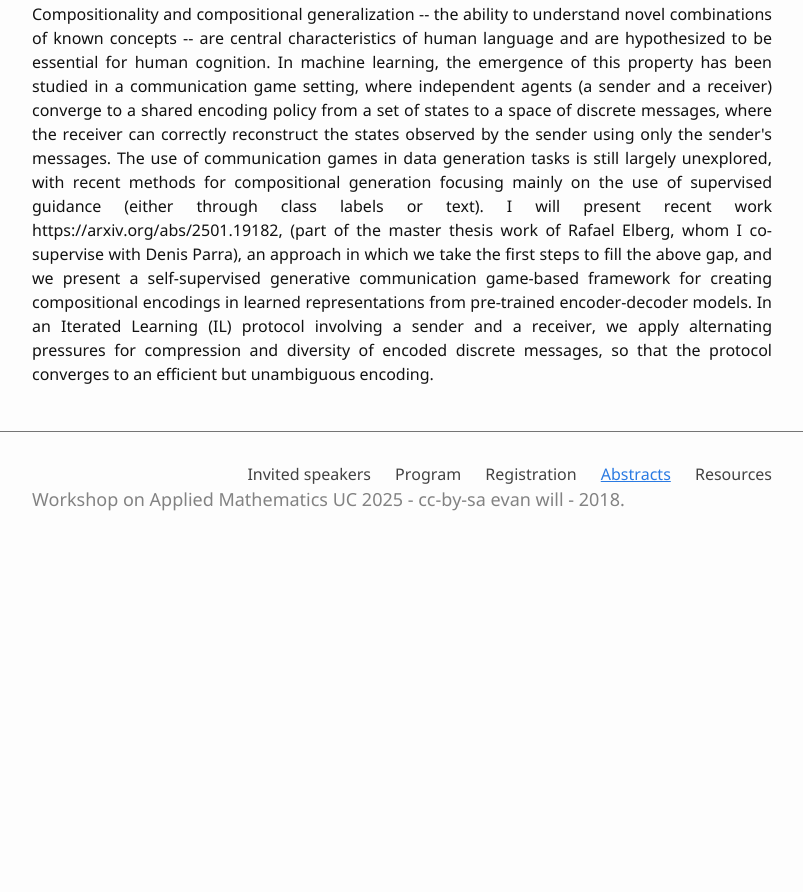
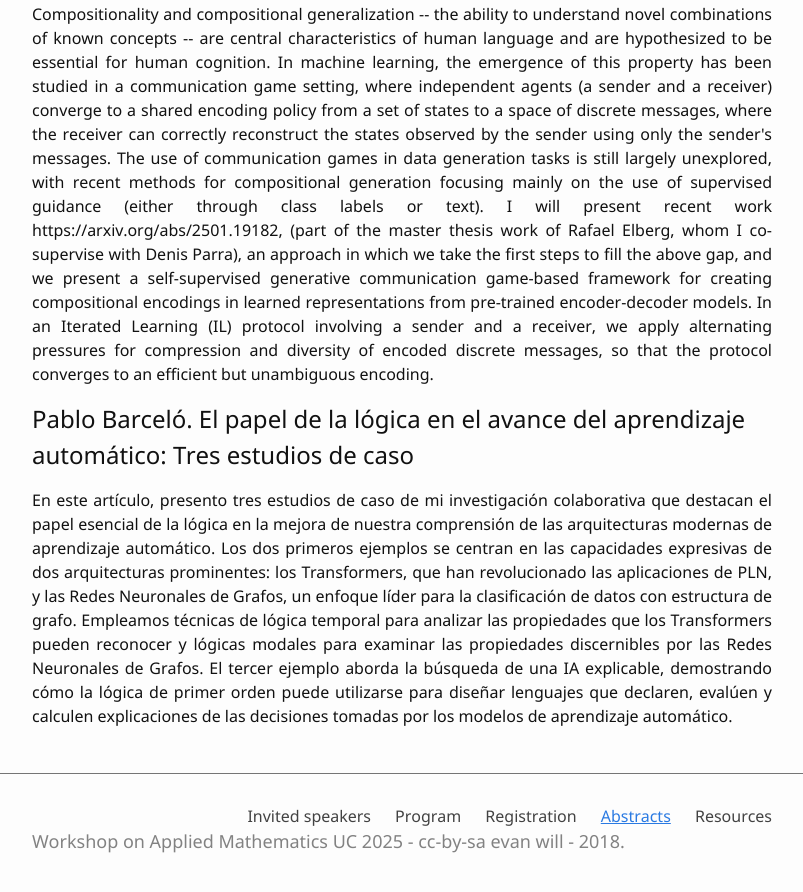
Before and after one commit to AppliedMathUC/workshop-applied-math-2025, a Jekyll site: the page built from 3-lesson.md, in a window 1280 px wide and 900 px high, scrolled down 590 px. Shown: the top 892 px of the window, without its empty margins (238-1041 px from the left). Built offline with Jekyll 4.4.1, drawn with Linux system fonts in a browser that asks for light colours; before the commit the page ends 1148 px from its top, so only the background shows below that.

Commit message:
Update 3-lesson.md

```diff
--- a/3-lesson.md
+++ b/3-lesson.md
@@ -15,3 +15,8 @@ We present a framework for deriving rigorous and efficient bounds on the approxi
 Compositionality and compositional generalization -- the ability to understand novel combinations of known concepts --  are central characteristics of human language and are hypothesized to be essential for human cognition. In machine learning, the emergence of this property has been studied in a communication game setting, where independent agents (a sender and a receiver) converge to a shared encoding policy from a set of states to a space of discrete messages, where the receiver can correctly reconstruct the states observed by the sender using only the sender's messages. The use of communication games in data generation tasks is still largely unexplored, with recent methods for compositional generation focusing mainly on the use of supervised guidance (either through class labels or text).
 I will present recent work https://arxiv.org/abs/2501.19182, (part of the master thesis work of Rafael Elberg, whom I co-supervise with Denis Parra), an approach in which we take the first steps to fill the above gap, and we present a self-supervised generative communication game-based framework for creating compositional encodings in learned representations from pre-trained encoder-decoder models. In an Iterated Learning (IL) protocol involving a sender and a receiver, we apply alternating pressures for compression and diversity of encoded discrete messages, so that the protocol converges to an efficient but unambiguous encoding.
 </p>
+
+## Pablo Barceló. El papel de la lógica en el avance del aprendizaje automático: Tres estudios de caso
+<p style="text-align: justify;">
+En este artículo, presento tres estudios de caso de mi investigación colaborativa que destacan el papel esencial de la lógica en la mejora de nuestra comprensión de las arquitecturas modernas de aprendizaje automático. Los dos primeros ejemplos se centran en las capacidades expresivas de dos arquitecturas prominentes: los Transformers, que han revolucionado las aplicaciones de PLN, y las Redes Neuronales de Grafos, un enfoque líder para la clasificación de datos con estructura de grafo. Empleamos técnicas de lógica temporal para analizar las propiedades que los Transformers pueden reconocer y lógicas modales para examinar las propiedades discernibles por las Redes Neuronales de Grafos. El tercer ejemplo aborda la búsqueda de una IA explicable, demostrando cómo la lógica de primer orden puede utilizarse para diseñar lenguajes que declaren, evalúen y calculen explicaciones de las decisiones tomadas por los modelos de aprendizaje automático.
+</p>
```
